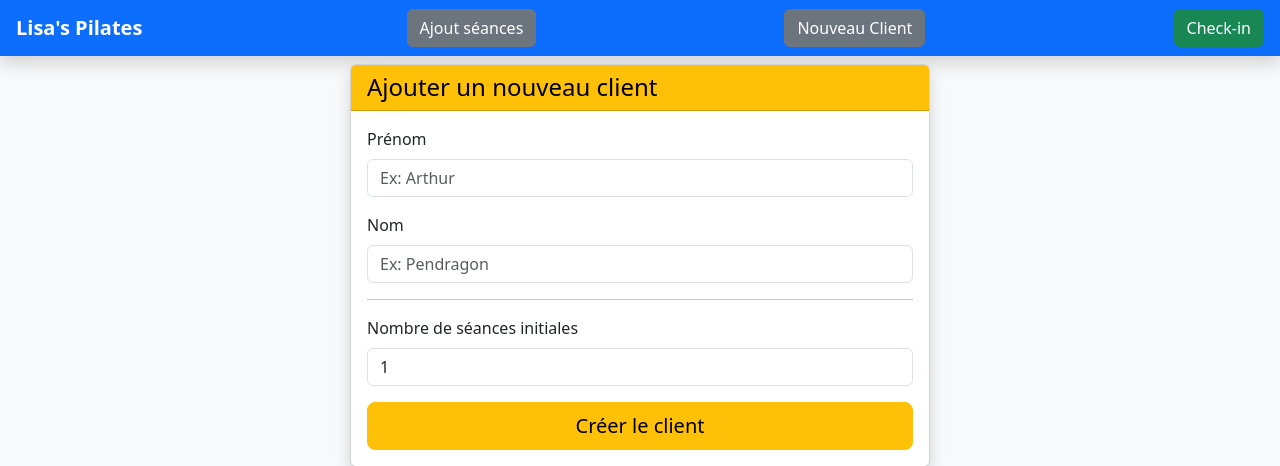
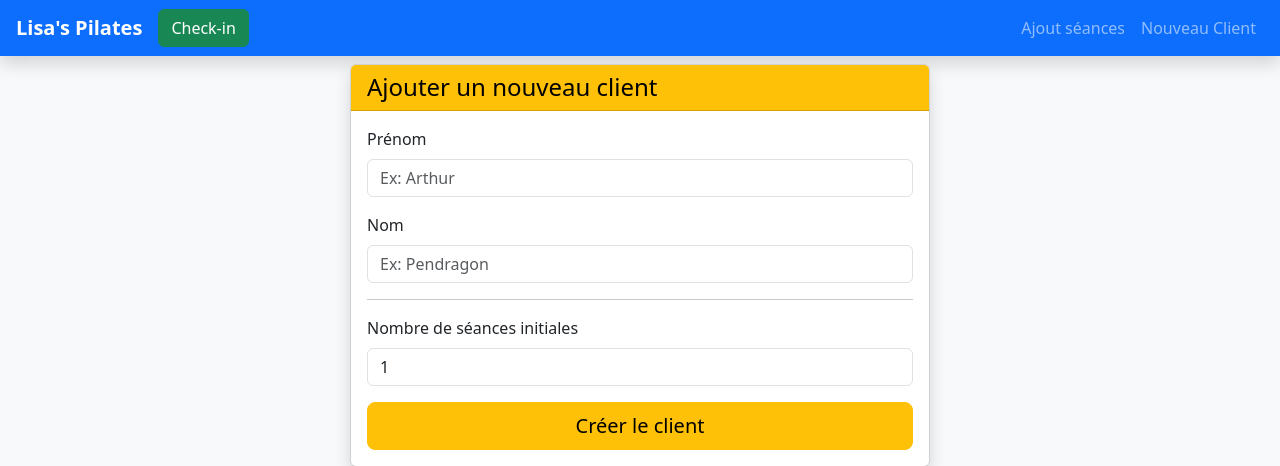
Before and after one commit to LancelotD-215/Projet_pilate_maman, a Flask app: page /ajout_client in a window 1280 px wide. Shown: the top 466 px of the page. Run offline with Flask 3, Linux system fonts and the light colour scheme; some libraries are stand-ins or nearby versions.

Commit message:
feat: ajout navbar

```diff
--- a/templates/layout.html
+++ b/templates/layout.html
@@ -12,9 +12,27 @@
     <nav class="navbar navbar-expand-lg navbar-dark bg-primary mb-2 shadow"> <!-- Barre de navigation avec class Bootstrap : fond bleu, texte blanc, marge de 4, ombre -->
         <div class="container-fluid px-3"> <!-- Conteneur Bootstrap pour centrer le contenu avec padding horizontal de 3 -->
             <a class="navbar-brand fw-bold" href="/">Lisa's Pilates</a> <!-- Lien vers la page d'accueil avec le nom du site, texte en gras -->
-            <a class="btn btn-secondary" href="/ajout_seances">Ajout séances</a>
-            <a class="btn btn-secondary" href="/ajout_client">Nouveau Client</a>
+
             <a class="btn btn-success" href="/presence">Check-in</a> <!-- Bouton vert pour noter la présence -->
+
+            <button class="navbar-toggler" type="button" data-bs-toggle="collapse" data-bs-target="#navbarNav">
+                <span class="navbar-toggler-icon"></span>
+            </button>
+
+            <div class="collapse navbar-collapse" id="navbarNav">
+                <ul class="navbar-nav ms-auto">
+
+                    <li class="nav-item">
+                        <a class="nav-link" href="/ajout_seances">Ajout séances</a>
+                    </li>
+
+                    <li class="nav-item">
+                        <a class="nav-link" href="/ajout_client">Nouveau Client</a>
+                    </li>
+
+                </ul>
+            </div>
+
         </div>
 
     </nav>
```
